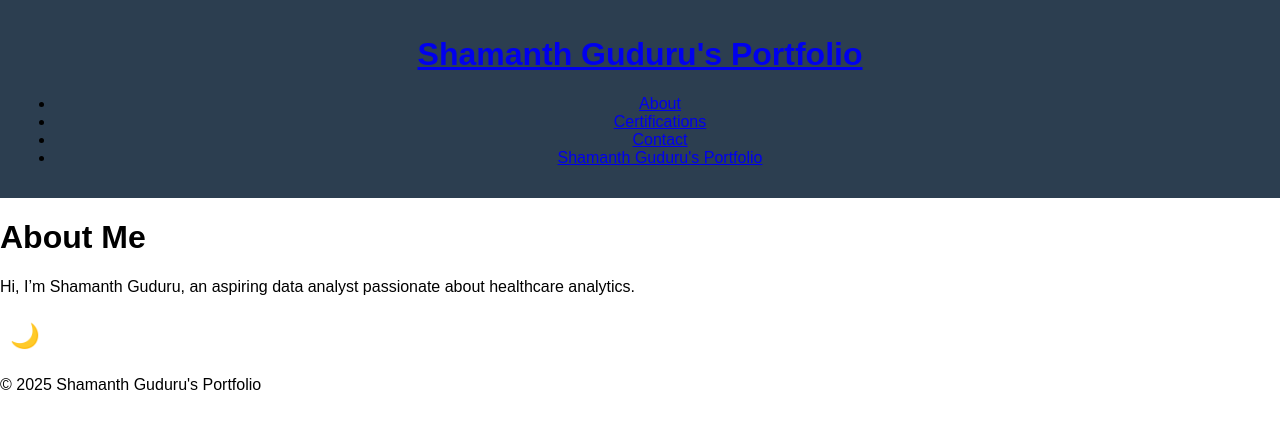
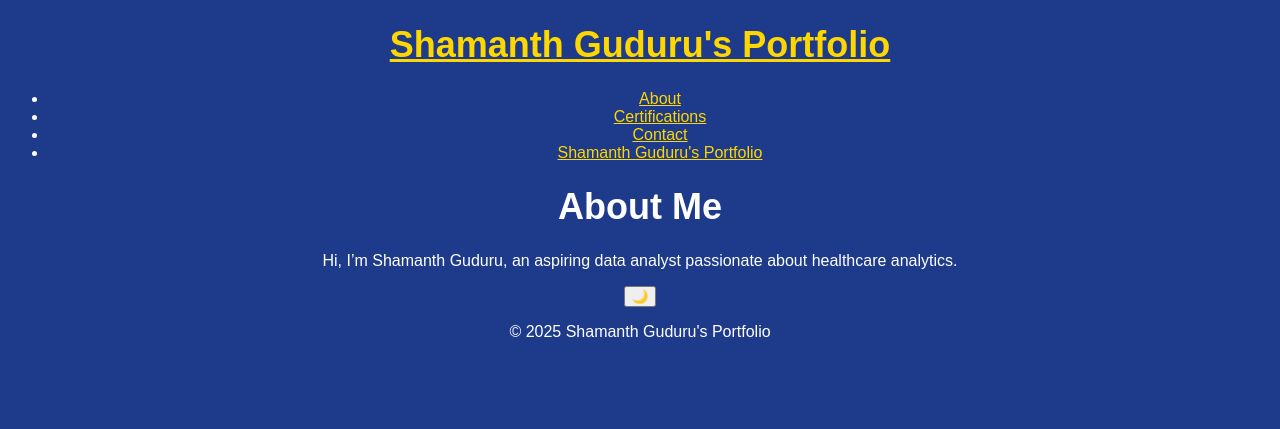
Before and after one commit to shamanthguduru/shamanthguduru.github.io, a Jekyll site: the page built from about.md, in a window 1280 px wide. Shown: the top 429 px of the page. Built offline with Jekyll 4.4.1, drawn with Linux system fonts in a browser that asks for light colours.

Commit message:
Update style.css

```diff
--- a/assets/css/style.css
+++ b/assets/css/style.css
@@ -1,36 +1,43 @@
-/* Default light mode */
 body {
-    font-family: Arial, sans-serif;
-    background-color: #ffffff;
-    color: #000000;
-    margin: 0;
-    padding: 0;
-    transition: background-color 0.3s, color 0.3s;
-}
-
-/* Dark mode styles */
-body.dark-mode {
-    background-color: #1e1e1e;
-    color: #ffffff;
-}
-
-/* Header */
-header {
-    background-color: #2c3e50;
-    padding: 15px;
+    font-family: 'Arial', sans-serif;
+    background-color: #1e3a8a;
+    color: white;
     text-align: center;
 }
 
-/* Toggle Button */
-#theme-toggle {
-    background: none;
-    border: none;
-    font-size: 24px;
-    cursor: pointer;
-    padding: 10px;
-    transition: transform 0.2s ease-in-out;
+.hero {
+    display: flex;
+    flex-direction: column;
+    align-items: center;
+    padding: 50px;
 }
 
-#theme-toggle:hover {
-    transform: scale(1.2);
+.profile-pic {
+    width: 150px;
+    height: 150px;
+    border-radius: 50%;
+    border: 3px solid white;
 }
+
+h1 {
+    font-size: 36px;
+    font-weight: bold;
+}
+
+h2 {
+    font-size: 20px;
+    font-weight: lighter;
+}
+
+a {
+    color: #ffd700;
+}
+
+.container {
+    max-width: 800px;
+    margin: 0 auto;
+    background: white;
+    color: black;
+    padding: 20px;
+    border-radius: 8px;
+}
```
